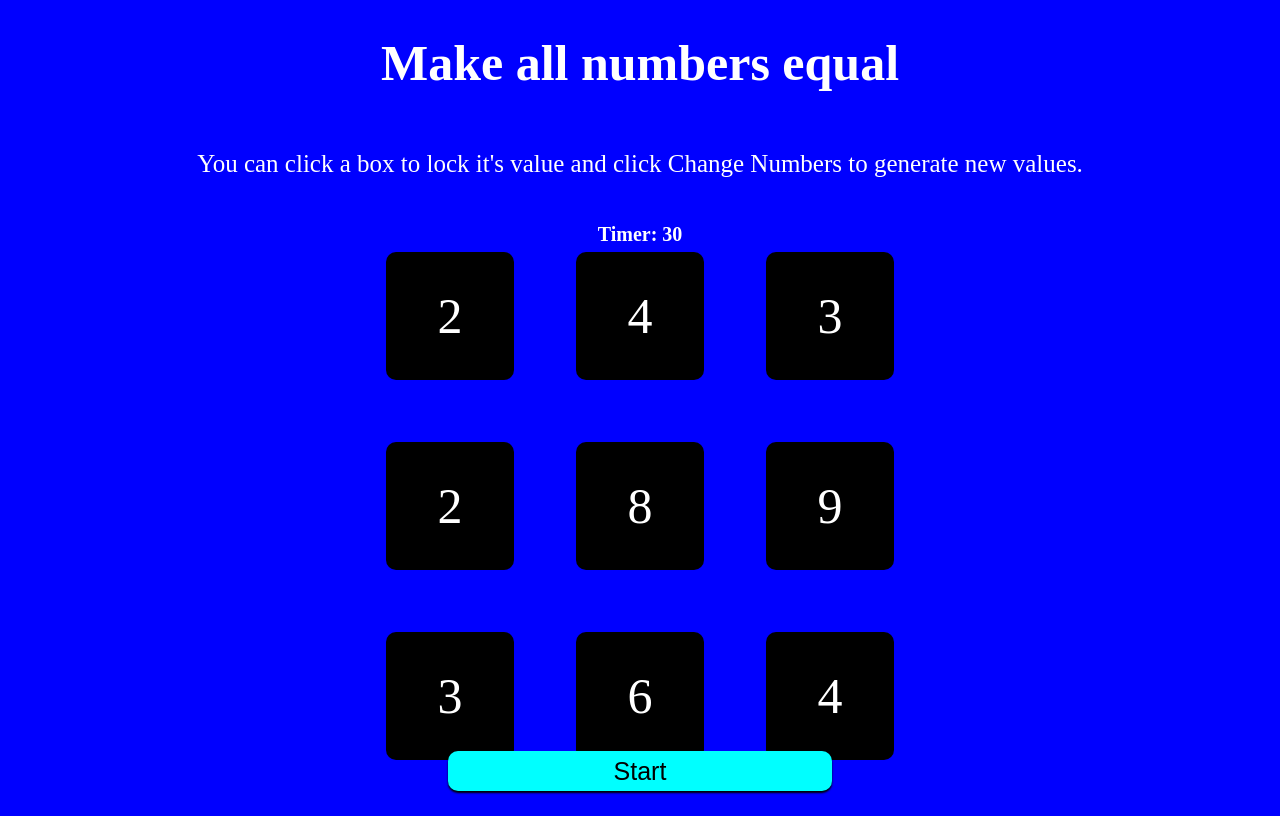
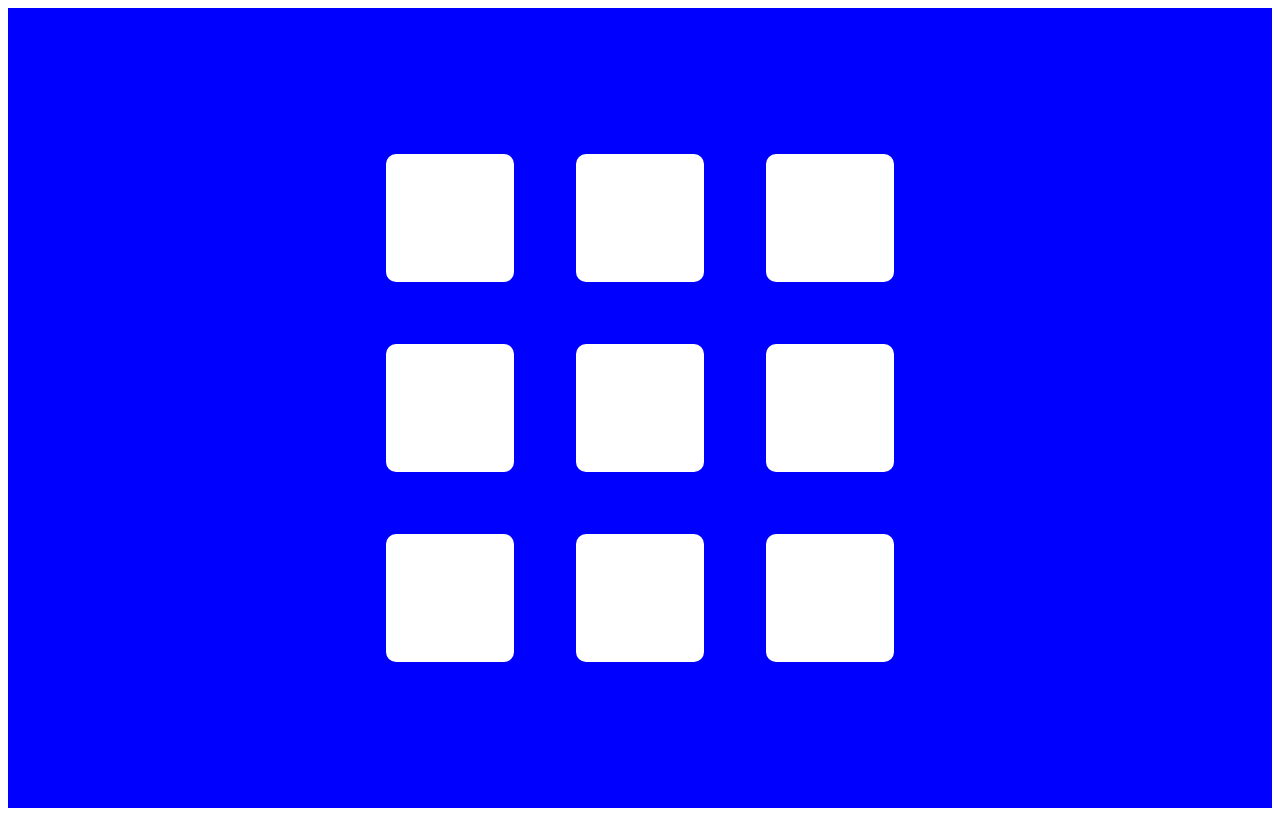
Before and after one commit to vladygk/React_game, a React (Vite) app: page / in a window 1280 px wide. Built offline with nearby package versions, Linux system fonts and the light colour scheme.

Commit message:
Revert "Game finished"
This reverts commit 7304e16049627d3a372048c1e4b13f97e4062792.

```diff
--- a/package.json
+++ b/package.json
@@ -9,7 +9,6 @@
     "preview": "vite preview"
   },
   "dependencies": {
-    "nanoid": "^4.0.0",
     "react": "^18.2.0",
     "react-dom": "^18.2.0",
     "sass": "^1.57.1"
--- a/src/App.jsx
+++ b/src/App.jsx
@@ -1,135 +1,21 @@
-import React, { useEffect, useState } from "react";
+import data from "./data.jsx";
+import React from "react";
 import "./App.scss";
 import Box from "./Box.jsx";
-import { nanoid } from "nanoid";
+export default function App() {
+  const [boxes, setBoxes] = React.useState(data);
 
-export default function App() {
-  const [numbers, setNumbers] = React.useState(generateNumbers());
-  const [isWon, setIsWon] = useState(false);
-  const [timer, setTimer] = useState(30);
-  const [isLost, setIsLost] = useState(false);
-  const [isStared, setIsStarted] = useState(false);
-
-  function generateNumbers() {
-    const nums = [];
-    for (let i = 0; i < 9; i++) {
-      const num = Math.ceil(Math.random() * 10);
-      nums.push({ value: num, locked: false, id: nanoid() });
-    }
-    return nums;
-  }
-
-  function lock(id) {
-    setNumbers((prevNumbers) => {
-      return prevNumbers.map((n) => {
-        return n.id === id ? { ...n, locked: !n.locked } : n;
+  function toggle(id) {
+    setBoxes((prevBoxes) => {
+      return prevBoxes.map((box) => {
+        return box.id === id ? { ...box, on: !box.on } : box;
       });
     });
   }
 
-  function clickHandler() {
-    setNumbers((prevNumbers) => {
-      return prevNumbers.map((n) => {
-        const num = Math.ceil(Math.random() * 10);
-        return n.locked ? n : { ...n, value: num };
-      });
-    });
-  }
-  useEffect(() => {
-    if (isStared) {
-      const interval = setInterval(() => {
-        setTimer((prevTimer) => prevTimer - 1);
-      }, 1000);
-      return () => clearInterval(interval);
-    }
-  }, [isStared]);
+  const boxElements = boxes.map((x) => (
+    <Box key={x.id}  on={x.on} clickHandler={()=>toggle(x.id)} />
+  ));
 
-  useEffect(() => {
-    const values = numbers.map((x) => x.value);
-    if (values.every((x) => x === values[0])) {
-      setIsWon(true);
-      setIsLost(false);
-      setIsStarted(false);
-      console.log(isWon);
-      console.log(isLost);
-      console.log(isStared);
-    }
-
-  }, [numbers]);
-
-  useEffect(() => {
-    if (timer === 0 && !isWon) {
-      setIsLost(true);
-      setIsWon(false);
-      setIsStarted(false);
-    }
-  }, [timer]);
-
-  function win() {}
-  const elements = numbers.map((n) => {
-    return (
-      <Box
-        clickHandler={isWon ? win : lock}
-        victory={n.victory}
-        id={n.id}
-        key={n.id}
-        value={n.value}
-        locked={n.locked}
-      />
-    );
-  });
-
-  function restart() {
-    const newNumbers = [];
-    for (let i = 0; i < 9; i++) {
-      const num = Math.ceil(Math.random() * 10);
-      newNumbers.push(num);
-    }
-    setNumbers(
-      newNumbers.map((n) => ({
-        value: n,
-        locked: false,
-        id: nanoid(),
-        victory: false,
-      }))
-    );
-    setIsWon(false);
-    setIsLost(false);
-    setIsStarted(false);
-    setTimer(30);
-  }
-  function start() {
-    setIsStarted(true);
-  }
-  let isDisabled;
-
-  return (
-    <>
-      <h1 className="title">Make all numbers equal</h1>
-      <p className="isntructions">
-        You can click a box to lock it's value and click Change Numbers to
-        generate new values.
-      </p>
-      {!isWon && timer >= 0 && <h3 className="timer">Timer: {timer}</h3>}
-      <div className="box-container">{elements}</div>
-      {isWon && <h1 className="win">You've won!</h1>}
-      {isLost && <h1 className="win">You've lost!</h1>}
-      { !isWon && !isLost && isStared &&
-        <button onClick={clickHandler} className={"btn"}>
-          "Change Numbers!"
-        </button>
-      }
-      {!isLost && !isWon && !isStared && (
-        <button className="btn" onClick={start}>
-          Start
-        </button>
-      )}
-      { ((!isLost && isWon) || (isLost && !isWon) ) &&
-      (
-          <button className="btn" onClick={restart}>
-            Restart
-          </button>
-        )}
-    </>
-  );
+  return <div className="box-container">{boxElements}</div>;
 }
--- a/src/App.scss
+++ b/src/App.scss
@@ -5,88 +5,18 @@
     border-radius: 10px;
     align-self: center;
     justify-self: center;
-    color:white;
-    display: flex;
-    justify-content: center;
-    align-items: center;
-    font-size: 50px;
+}
 
-    cursor: pointer;
-}
-.win{
-    color: white;
-    font-size: 50px;
-    justify-items: center;
-    margin: 0;
-}
-.locked{
-    background-color: white ;
-    color: black;
-}
-.box:hover{
-    box-shadow: 2px 4px 4px black;
-}
 .box-container{
     display: grid;
     grid-template-columns: 30px 30px 30px;
-    grid-template-rows: 30px 30px 30px ;
+    grid-template-rows: 30px 30px 30px;
     gap: 10rem;
 
-    width:auto;
-    height:60vh;
+    width:100vw;
+    height:100vh;
     background-color: blue;
 
     justify-content: center;
     align-content: center;
 }
-
-.btn{
-   width:30vw;
-   height: 5vh;
-   align-self: center;
-   border-radius: 10px;
-   border-style: none;
-   background-color: aqua;
-   font-size: 25px;
-   cursor: pointer;
-   box-shadow: 0px 2px 2px black;
-   margin: 5px;
-}
-.btn:hover{
-    background-color: grey;
-    box-shadow: 2px 4px 4px black;
-}
-
-.btn-won{
-    width:30vw;
-    height: 5vh;
-    align-self: center;
-    border-radius: 10px;
-    border-style: none;
-    background-color: grey;
-    font-size: 25px;
-}
-.win-box{
-    width: 8rem;
-    height: 8rem;
-    background-color: red;
-    color: white;
-    border-radius: 100px;
-    display: flex;
-    justify-content: center;
-    align-items: center;
-    font-size: 50px;
-}
-
-.title{
-    color: white;
-    font-size: 50px;
-}
-.isntructions{
-    color:white;
-    font-size: 25px;
-}
-.timer{
-    color: white;
-    font-size: 20px;
-}
--- a/src/Box.jsx
+++ b/src/Box.jsx
@@ -3,23 +3,15 @@ import React from "react";
 export default function Box(props) {
 
 
-  let className;
-  if(props.victory){
-    className = "win-box";
-  }else if(props.locked){
-    className = "box locked";
-  }else if(!props.locked){
-    className = "box";
-  }
-
+  const color = { backgroundColor: props.on ? "white" : "black" };
 
   return (
     <>
       <div
-        className={className}
-
-        onClick={()=>props.clickHandler(props.id)}
-      >{props.value}</div>
+        className="box"
+        style={color}
+        onClick={props.clickHandler}
+      ></div>
     </>
   );
 }
--- /dev/null
+++ b/src/data.jsx
@@ -0,0 +1,11 @@
+export default [
+  { id: 1, on: true },
+  { id: 2, on: true },
+  { id: 3, on: true },
+  { id: 4, on: true },
+  { id: 5, on: true },
+  { id: 6, on: true },
+  { id: 7, on: true },
+  { id: 8, on: true },
+  { id: 9, on: true },
+];
--- a/src/index.scss
+++ b/src/index.scss
@@ -1,11 +1,3 @@
 #root{
     display: flex;
-    flex-direction: column;
-    justify-items: center;
-    align-items: center;
 }
-body{
-    margin:0;
-    background-color: blue;
-    overflow:hidden;
-}
```
Also changed, not shown: 1 other file (tests, documents, lock files or other folders).
